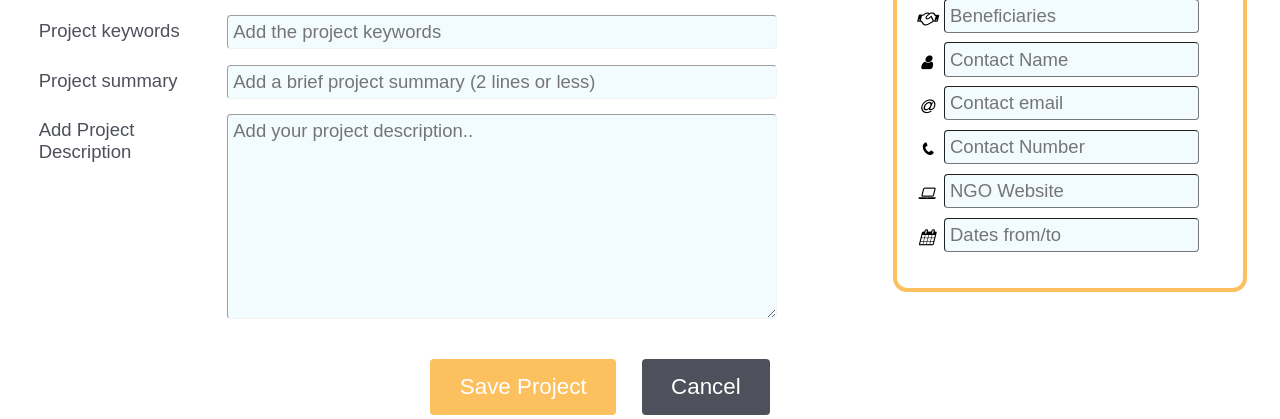
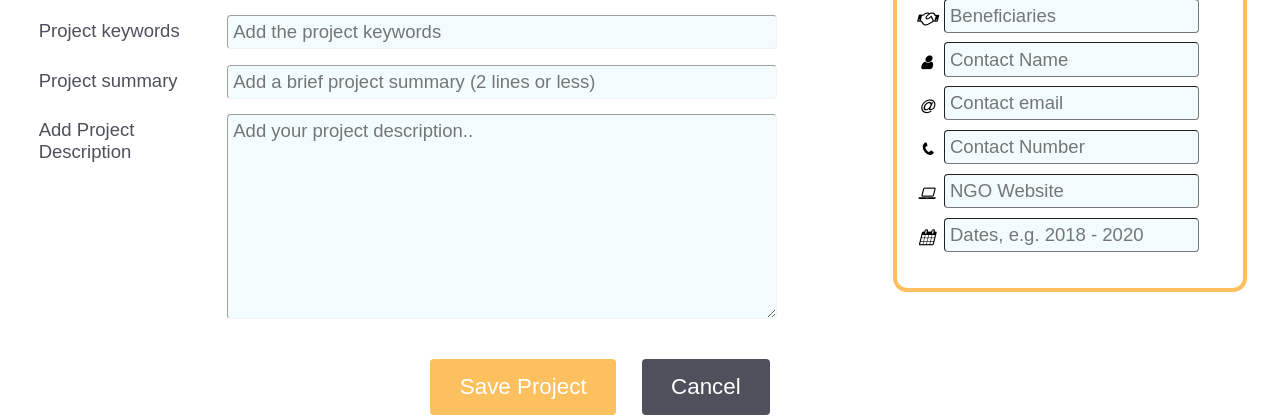
Before and after one commit to qdb048sta/ANCSSC, a PHP site: page /php/Frontend_NGO_New_project.php in a window 1280 px wide. Shown: the part 368-787 px from the top of the page. Run offline with PHP 8.4, Linux system fonts and the light colour scheme; a user stored in the database is signed in; data comes from the database, SQL or seed files in the repository.

Commit message:
Update Frontend_NGO_New_project.php

```diff
--- a/Frontend_NGO_New_project.php
+++ b/Frontend_NGO_New_project.php
@@ -371,7 +371,7 @@ $project_user = $result->fetch_assoc(); // fetch data
                 <li><span class="fa-li"><i class="fas fa-laptop"></i></span>
                     <input class="card_text" type="text" id="Website" name="Website" placeholder="NGO Website"></li>
                 <li><span class="fa-li"><i class="far fa-calendar"></i></span>
-                    <input class="card_text" type="text" id="Date" name="Date" placeholder="Dates from/to"></li>
+                    <input class="card_text" type="text" id="Date" name="Date" placeholder="Dates, e.g. 2018 - 2020"></li>
                 </li>
             </ul>
         </div>
```
